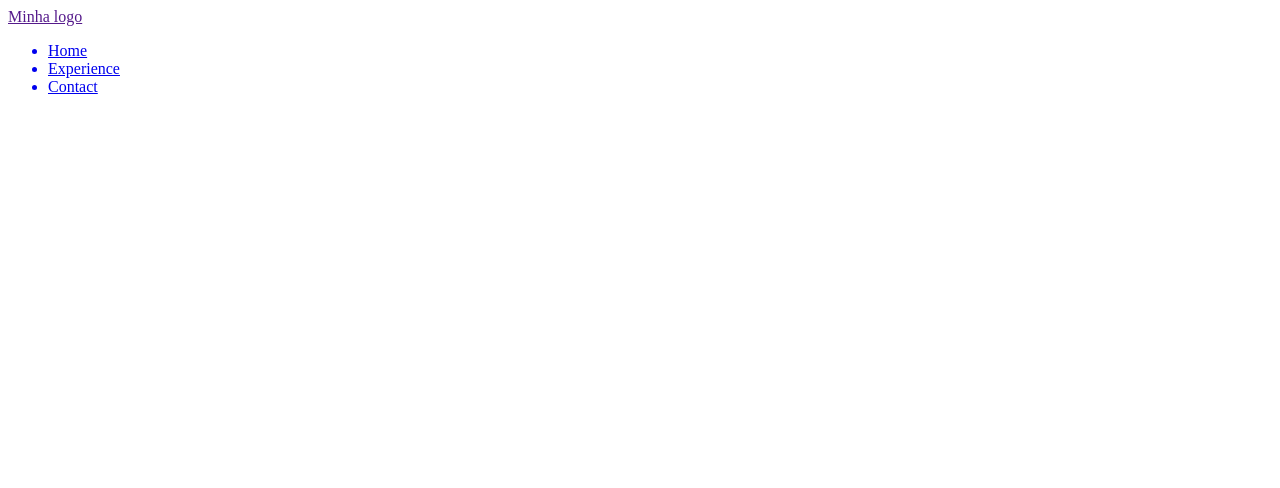
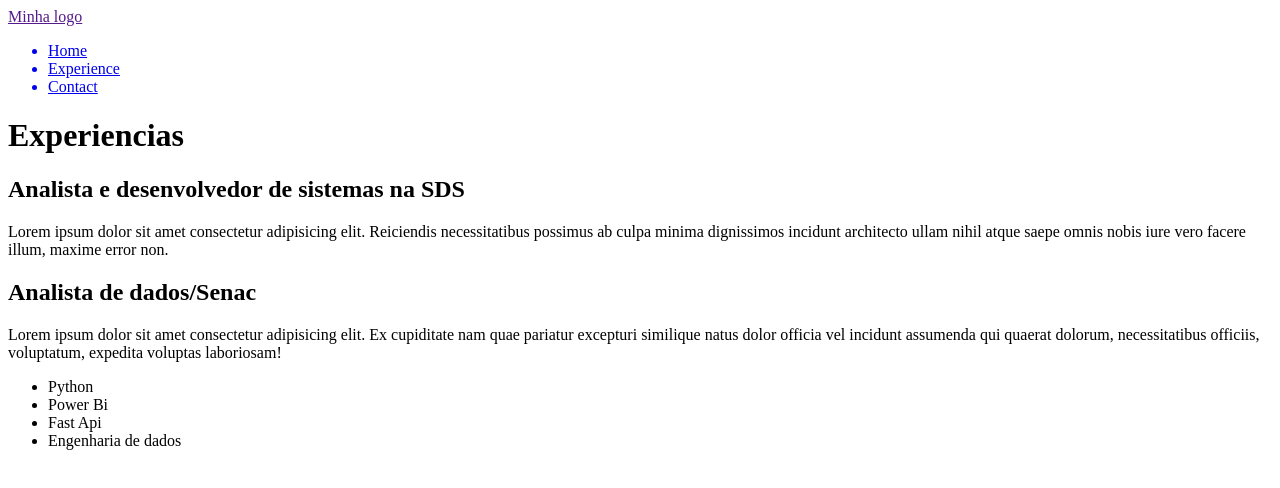
Before and after one commit to Deezinn/Portfolio, a plain HTML site: page pages/experience.html in a window 1280 px wide. Drawn offline with Linux system fonts and the light colour scheme.

Commit message:
:add: favicon

```diff
--- a/pages/experience.html
+++ b/pages/experience.html
@@ -3,6 +3,7 @@
 <head>
     <meta charset="UTF-8">
     <meta name="viewport" content="width=device-width, initial-scale=1.0">
+    <link rel="shortcut icon" href="../assets/icons/favicon.ico" type="image/x-icon">
     <title>Portfólio</title>
 </head>
 <body>
@@ -20,5 +21,19 @@
             </a>
         </ul>
     </header>
+    <main>
+        <h1>Experiencias</h1>
+        <h2>Analista e desenvolvedor de sistemas na SDS</h2>
+        <p>Lorem ipsum dolor sit amet consectetur adipisicing elit. Reiciendis necessitatibus possimus ab culpa minima dignissimos incidunt architecto ullam nihil atque saepe omnis nobis iure vero facere illum, maxime error non.</p>
+        <h2>Analista de dados/Senac</h2>
+        <p>Lorem ipsum dolor sit amet consectetur adipisicing elit. Ex cupiditate nam quae pariatur excepturi similique natus dolor officia vel incidunt assumenda qui quaerat dolorum, necessitatibus officiis, voluptatum, expedita voluptas laboriosam!</p>
+        <ul>
+            <li>Python</li>
+            <li>Power Bi</li>
+            <li>Fast Api</li>
+            <li>Engenharia de dados</li>
+        </ul>
+
+    </main>
 </body>
 </html>
```
Also changed, not shown: index.html (+3 -5 lines), pages/contact.html (+8 -2 lines), assets/icons/favicon.ico (added), 1 other file.
